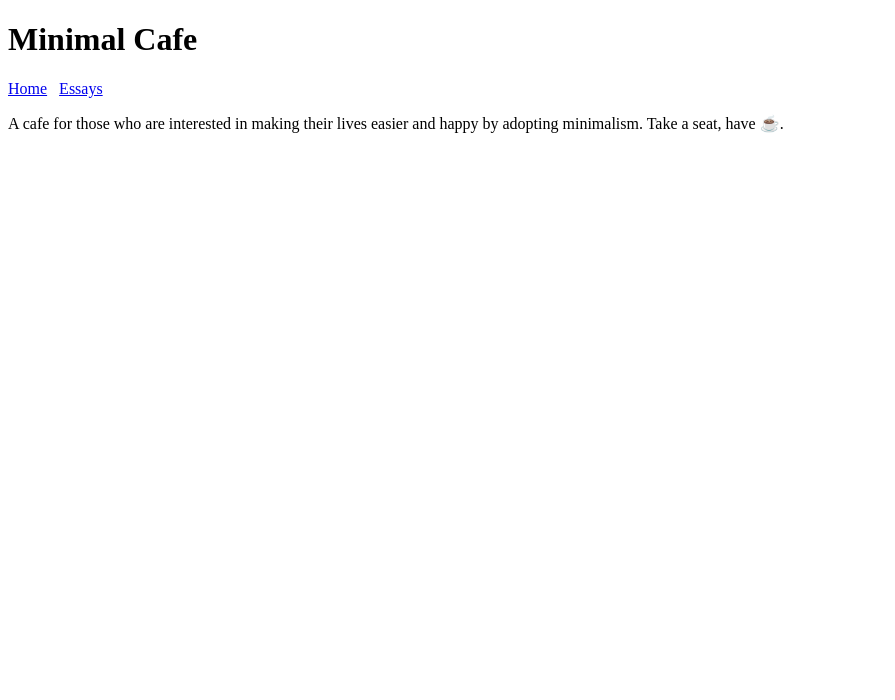
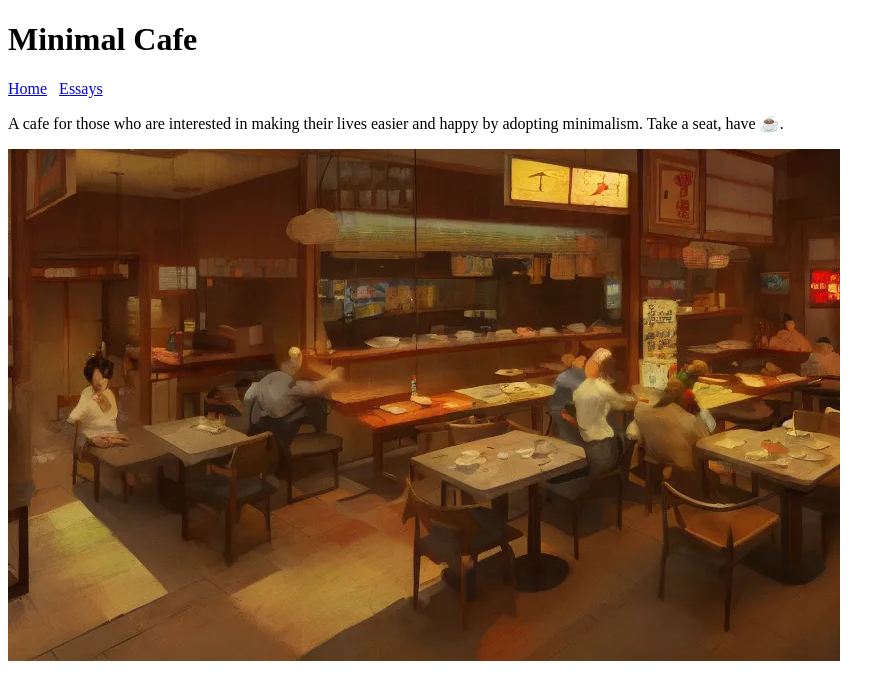
Before and after one commit to Rohitkumardelhi/minimal_cafe, a plain HTML site: page index.html in a window 1280 px wide. Shown: the whole page, without its empty margins (0-895 px from the left). Drawn offline with Linux system fonts and the light colour scheme.

Commit message:
Update index.html

```diff
--- a/index.html
+++ b/index.html
@@ -12,6 +12,7 @@
     </nav>
     <main>
         <p>A cafe for those who are interested in making their lives easier and happy by adopting minimalism. Take a seat, have &#9749;. </p>
+        <img src="minimal-cafe.webp">
     </main>
 </body>
 </html>
```
